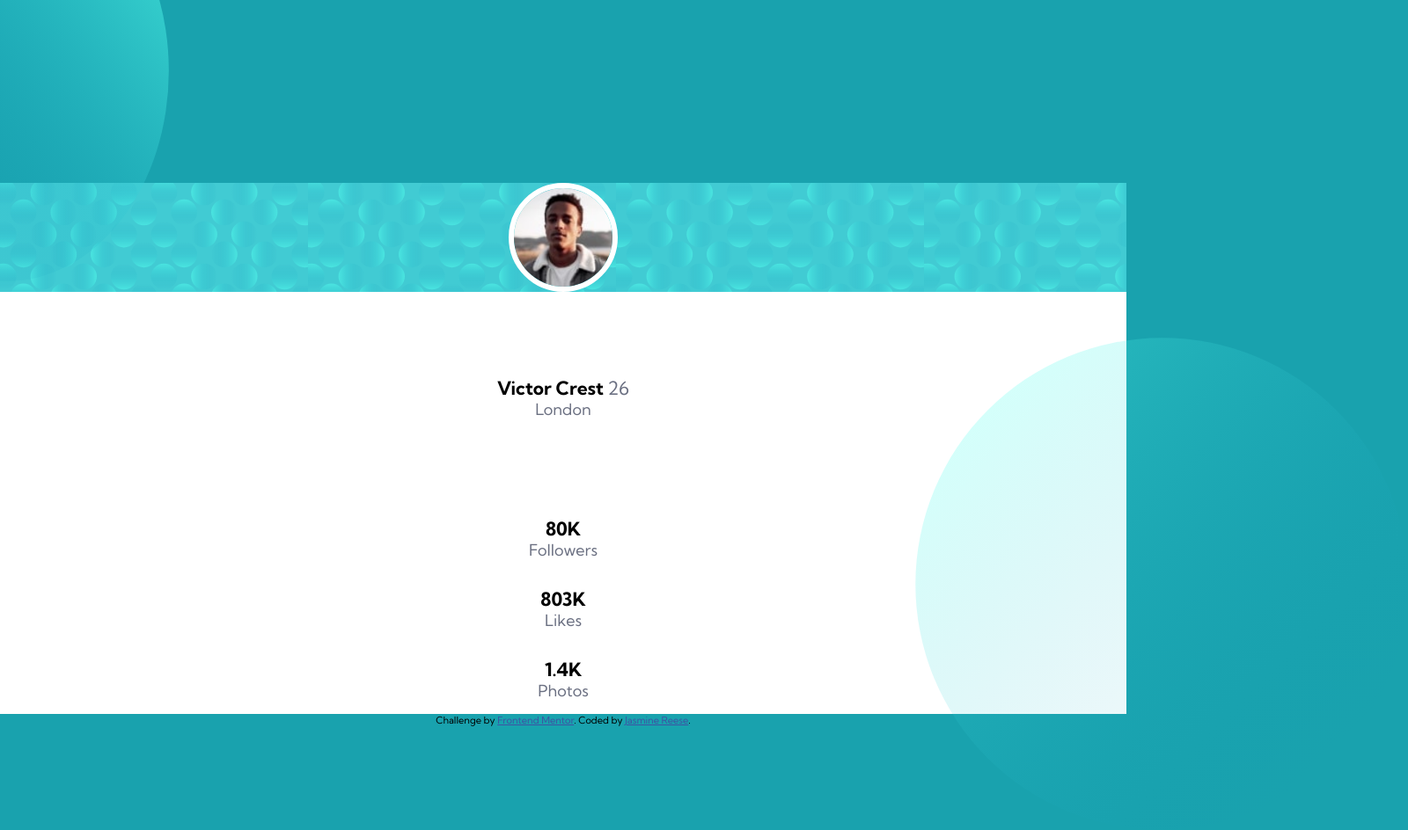
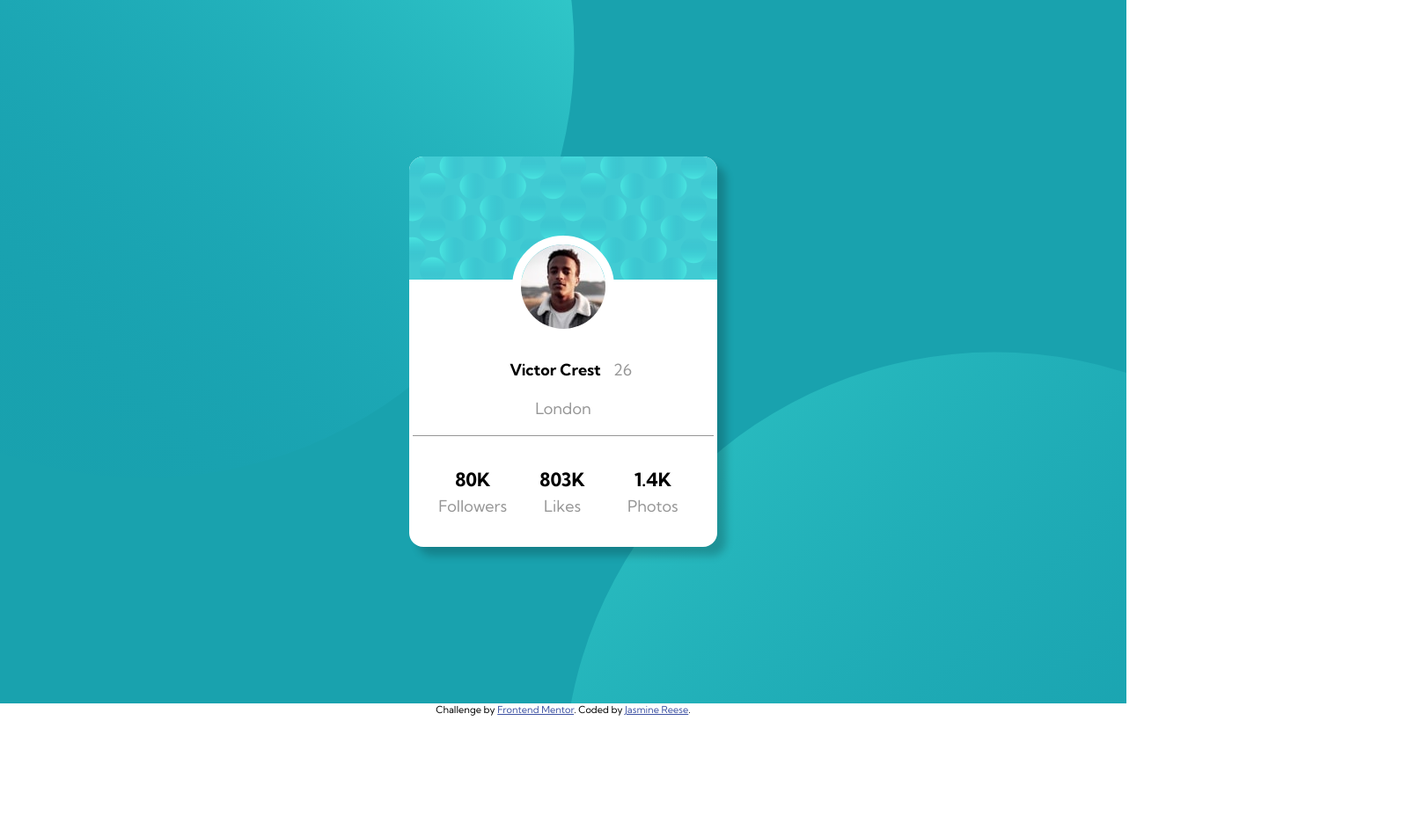
Before and after one commit to Jasmine582/profile_card, a plain HTML site: page index.html in a window 1280 px wide. Shown: the whole page at 88% size, 1600 px wide, since content can reach past the window. After the commit the page ends 814 px from the top, so only its background shows below. Drawn offline with Linux system fonts and the light colour scheme.

Commit message:
Updated styles

```diff
--- a/index.html
+++ b/index.html
@@ -5,41 +5,44 @@
     <meta http-equiv="X-UA-Compatible" content="IE=edge">
     <meta name="viewport" content="width=device-width, initial-scale=1.0">
     <title>Frontend Mentor | Profile card component</title>
-    <link rel="icon"type="image/png"sizes="32x32" href="./images/favicon-32x32.png" />
+    <link rel="icon" type="image/png" sizes="32x32" href="./images/favicon-32x32.png" />
     <link rel="stylesheet" href="style.css">
     <link rel="preconnect" href="https://fonts.gstatic.com">
     <link href="https://fonts.googleapis.com/css2?family=Kumbh+Sans:wght@400;700&display=swap" rel="stylesheet">
 </head>
 <body>
 
-    <img class="circle-top" src="img/bg-pattern-top.svg" alt="" />
-    <img class="circle-bottom" src="img/bg-pattern-bottom.svg" alt="" />
-    <div class="top-card">
-        <img src="img/image-victor.jpg" alt="">
+<div class="background-page">
+    <div class="profile-card">
+        <div class="card-header"></div>
+    <div class="card">
+        <img src="/img/image-victor.jpg" alt="Victor">
+    <div class="profile-name">
+        <strong>Victor Crest</strong>
+        <span>26</span>
+        <p>London</p>
     </div>
-    <div class="middle-card">
-        <h3>Victor Crest <span>26</span></h3>
-        <p><span>London</span></p>
-    </div>
-    <div class="bottom-card">
-        <div class="left-stat">
+    <div class="profile-bottom">
+        <div class="stats">
             <h3>80K</h3>
-            <p><span>Followers</span></p>
+            <p>Followers</p>
         </div>
-        <div class="middle-stat">
+        <div class="stats">
             <h3>803K</h3>
-            <p><span>Likes</span></p>
+            <p>Likes</p>
         </div>
-        <div class="right-stat">
+        <div class="stats">
             <h3>1.4K</h3>
-            <p><span>Photos</span></p>
+            <p>Photos</p>
         </div>
     </div>
-
-    <div class="attribution">
+    </div>
+    </div>
+ </div>
+ <div class="attribution">
         Challenge by <a href="https://www.frontendmentor.io?ref=challenge" target="_blank">Frontend Mentor</a>.
         Coded by <a href="#">Jasmine Reese</a>.
-    </div>
+ </div>
 
 </body>
 </html>
--- a/style.css
+++ b/style.css
@@ -1,6 +1,7 @@
 * {
     padding: 0;
     margin: 0;
+    box-sizing: border-box;
 }
 
 :root {
@@ -10,86 +11,116 @@
     --Dark-Gray: hsl(0, 0%, 59%);
   }
 
+  body {
+      font-family: "Kumbh Sans", sans-serif;
+      font-size: 18px;
+  }
 
-body {
-    font-size: 18px;
-    font-family: 'Kumbh Sans', sans-serif;
-    background-color:var(--Cyan);
+  span, p {
+      font-weight: 400;
+      color:var(--Dark-Gray);
+  }
+
+
+
+  .background-page {
+      background-color: var(--Cyan);
+      background-image: url('/img/bg-pattern-top.svg'), url('/img/bg-pattern-bottom.svg');
+      background-repeat: no-repeat;
+      background-position: right 19vw bottom 42vh, left 10vw top 50vh;
+      height: 100vh;
+      display: flex;
+      flex-flow: column;
+      justify-content: center;
+      align-items: center;
+  }
+
+  .profile-card {
+    width: 350px;
+    border-radius: 16px;
+    border-collapse: collapse;
+    background-color: white;
+    box-shadow: 10px 10px 10px rgba(0, 0, 0, 0.2);
+  }
+
+  .card-header{
+      height: 140px;
+      background:no-repeat url('/img/bg-pattern-card.svg');
+      border-radius: 16px 16px 0 0;
+  }
+
+  .card {
+      display: flex;
+      flex-flow: column;
+      justify-content: center;
+      align-items: center;
+      margin-bottom: 30px;
+  }
+
+  img {
+      border: 10px solid white;
+      border-radius: 50%;
+      margin-top: -50px;
+  }
+
+  .profile-name {
+      margin-top: 25px;
+  }
+
+  .profile-name  span {
+      margin-left: 10px;
+  }
+
+  .profile-name  strong {
+    margin-left: 25px;
+    font-weight: 700;
+}
+
+
+  .profile-name  p {
+    margin-top:-33px;
+    margin-bottom: -35px;
+    padding: 54px;
+}
+
+.profile-bottom {
+    border-top:1px solid var(--Dark-Gray);
+    padding: 30px 20px;
+    display: flex;
+    justify-content: space-around;
+    align-items: center;
+}
+
+.stats {
+    display: flex;
+    flex-flow: column wrap;
+    align-items: center;
+    justify-content: space-between;
+}
+
+.stats  h3 {
+  padding: 28px;
+  margin-top:-22px;
+  margin-bottom:-22px;
 
 }
 
-.circle-top,
-.circle-bottom {
-    position: absolute;
+.stats  p {
+  margin-bottom:-25px;
+
 }
 
-.circle-top {
-    width: 23rem;
-    height: 30rem;
-    top: -10rem;
-    left: -11rem;
+.attribution {
+    font-size: 11px; text-align: center;
 }
 
-.circle-bottom {
-    width: 35rem;
-    height: 35rem;
-    bottom: -9rem;
-    right:-20rem;
+.attribution a {
+    color: hsl(228, 45%, 44%);
 }
 
-.top-card {
-    background-image: url(img/bg-pattern-card.svg);
-    display: flex;
-    justify-content: center;
-    margin-top: 13rem;
+@media (min-width:1200px) and (max-width:1440px) {
+    .background-page {
+        background-position: right 49vw bottom 32vh, left 50vw top 50vh;
+
+    }
 }
-
-.top-card img {
-    width:7rem;
-    border: 6px solid white;
-    border-radius:70%;
-}
-
-.middle-card,
-.bottom-card {
-    display: flex;
-    justify-content: center;
-    align-items: center;
-    flex-flow: column;
-    width: 100%;
-    background-color: white;
-    height:15rem;
-}
-
-span {
-    font-weight: 400;
-    color:var(--Gray-Blue);
-}
-.bottom-card {
-    display:flex;
-    justify-content: space-around;
-    align-items:center;
-    width: 100%;
-}
-
-
-.bottom-card .left-stat,
-.bottom-card .middle-stat,
-.bottom-card .right-stat {
-    display:flex;
-    justify-content: center;
-    align-items:center;
-    flex-flow:column;
-}
-
-
-
-
-.attribution {
-    font-size: 11px;
-    text-align: center;
-  }
-
-  .attribution a {
-    color: hsl(228, 45%, 44%);
-  }
```
